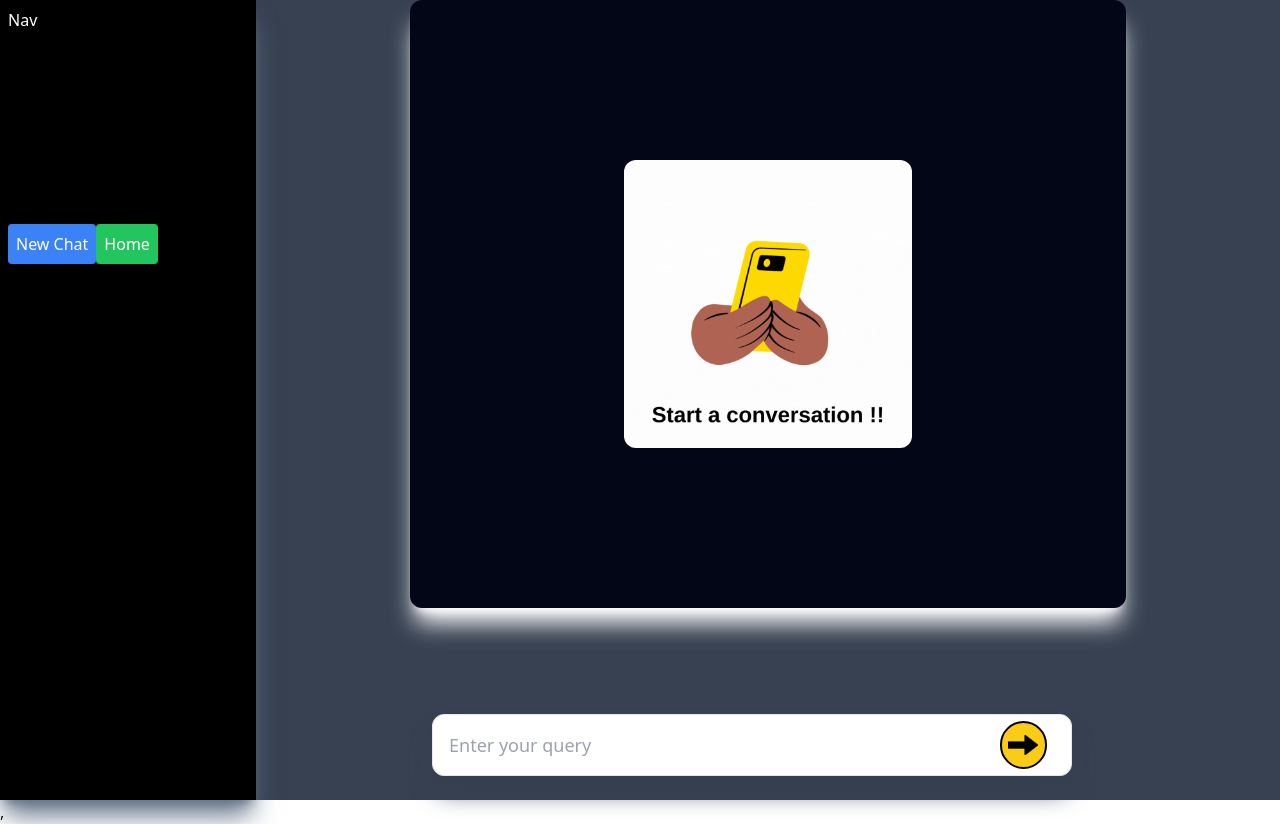
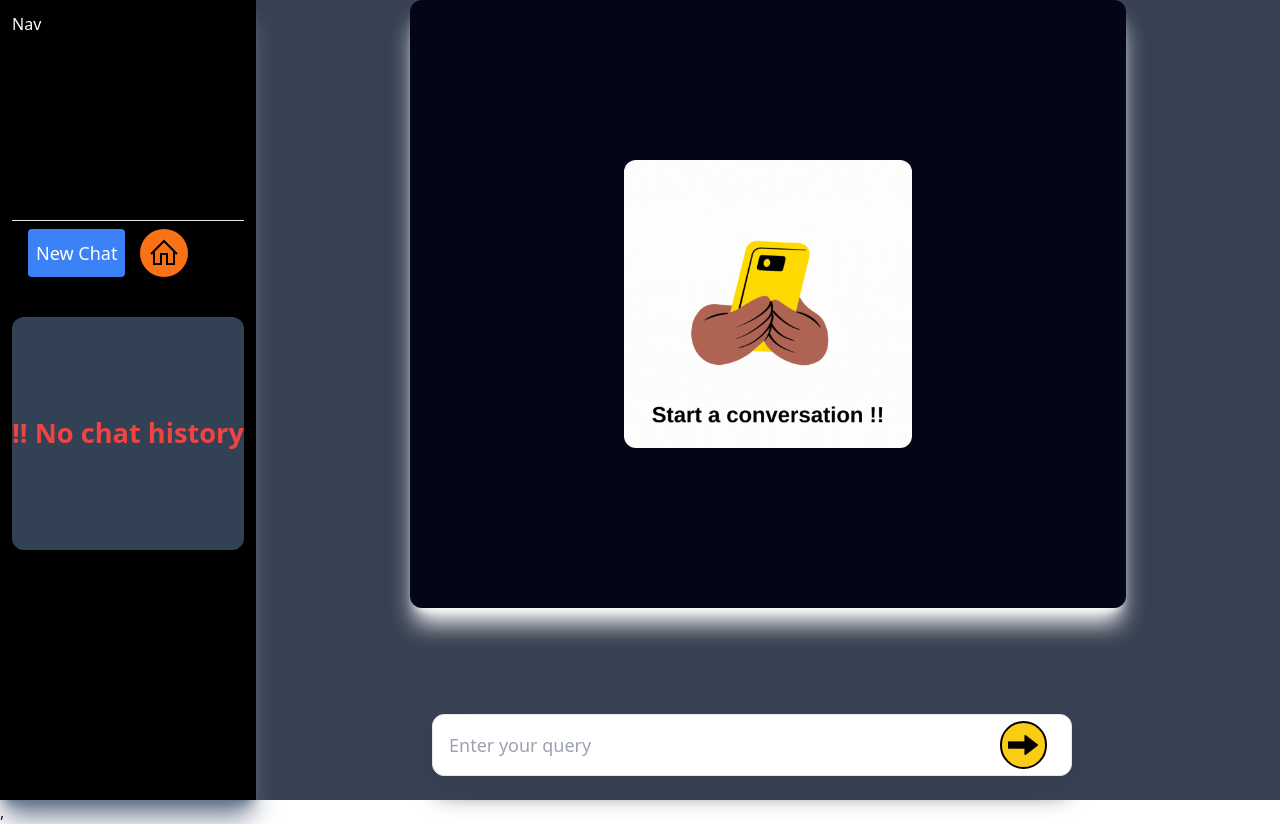
Before and after one commit to dipanshu999/ConvoAI, a React (Vite) app: page /chat in a window 1280 px wide. Built offline with nearby package versions, Linux system fonts and the light colour scheme.

Commit message:
Styling enhanced

```diff
--- a/src/components/Response.jsx
+++ b/src/components/Response.jsx
@@ -1,4 +1,4 @@
-import React, { useState, useContext } from 'react'
+import React, { useState, useContext } from 'react';
 import ReactMarkdown from 'react-markdown';
 import { ChatContext } from '../utils/Context';
 
@@ -24,22 +24,29 @@ export default function Response() {
 
   return (
     <>
-     { currentChat && currentChat.length>0 ?
-
-    (<div className='mt-8 min-h-screen w-full mx-auto text-lg mb-20 py-1 px-4'>
-
+      {/* When there's no chat or loading, render the gif */}
+      {(!currentChat || currentChat.length === 0) && !loading ? (
+        <div className='flex justify-center'>
+          <img src="../chat.gif" alt="Chat placeholder" className='w-[18rem] mt-40 mb-40 rounded-xl' />
+        </div>
+      ) : (
+        <div className='mt-8 min-h-screen w-full mx-auto text-lg mb-20 py-1 px-4'>
           {currentChat.map((item, index) => (
-
             <div key={index} className="mb-4">
+              {/* Render the question first */}
               <div className='flex justify-end mt-8'>
                 <div className='max-w-[60%] min-w-[10%] p-3 rounded-md bg-gradient-to-r from-[#12D8FA] to-[#A6FFCB]'>
-              <h1 className='text-white'>{item.question}</h1>
+                  <h1 className=' font-medium'>{item.question}</h1>
                 </div>
               </div>
 
-          {item.answer ? (
+              {/* Render the answer if available, or show loading message */}
+              {loading ? (
+                <p className='text-white text-xl rounded-xl mt-8 p-3 mb-4 w-[20%] bg-gradient-to-tr from-[#FC488B] to-yellow-400'>Loading...</p>
+              ) : (
+                item.answer && (
                   <div className="relative">
-              <ReactMarkdown className='text-black text-xl rounded-xl mt-8 p-3 mb-4 w-[85%] bg-gradient-to-tr from-[#FC488B] to-yellow-400'>
+                    <ReactMarkdown className=' text-xl font-medium rounded-xl mt-8 p-3 mb-4 w-[85%] bg-gradient-to-tr from-[#FC488B] to-yellow-400'>
                       {truncateText(item.answer, index)}
                     </ReactMarkdown>
 
@@ -52,19 +59,12 @@ export default function Response() {
                       </button>
                     )}
                   </div>
-          ) : (
-            <p className='text-white text-xl rounded-xl mt-8 p-3 mb-4 w-[20%] bg-gradient-to-tr from-[#FC488B] to-yellow-400'>Loading...</p>
+                )
               )}
             </div>
           ))}
-      {loading && (
-        <p className='text-white text-xl rounded-xl mt-8 p-3 mb-4 w-[20%] bg-gradient-to-tr from-[#FC488B] to-yellow-400'>Loading...</p>
+        </div>
       )}
-    </div> )
-
-      :
-    <div className=' flex justify-center '>
-      <img src="../chat.gif" alt="" className='w-[18rem] mt-40 mb-40 rounded-xl' />
-    </div>
-  } </> )
+    </>
+  );
 }
--- a/src/components/Sidebar.jsx
+++ b/src/components/Sidebar.jsx
@@ -17,17 +17,22 @@ export default function Sidebar() {
   }
 
   return (
-    <div className='bg-black fixed h-full w-[20vw] p-2  hidden tab:inline shadow-xl shadow-slate-500'>
+    <div className='bg-black fixed h-full w-[20vw] p-3  hidden tab:inline shadow-xl shadow-slate-500'>
       <div className='Logo w-full h-52 '>
         <p className='text-white'>Nav</p>
       </div>
 
+        <hr />
       <div className="chat-history w-full mt-2 h-full overflow-y-auto">
-        <button onClick={handleNewChat} className='text-white bg-blue-500 p-2 rounded mb-4'>New Chat</button>
-        <button onClick={()=>navigate('/')} className='text-white bg-green-500 p-2 rounded mb-4'>Home</button>
 
-        {chatHistory.map((chat) => (
-          <div key={chat.id} className='w-full mb-2'>
+        <div className="btn flex justify-between pr-14 px-4">
+          <button onClick={handleNewChat} className='text-white bg-blue-500 p-2 rounded mb-4 text-lg'>New Chat</button>
+          <button onClick={()=>navigate('/')} className=' bg-orange-500 w-12  p-2 rounded-full mb-4'><img src="../home.svg" alt="" /></button>
+        </div>
+
+
+        { chatHistory.length>0 ? (chatHistory.map((chat) => (
+          <div key={chat.id} className='w-full mb-2 bg-slate-700 p-2  rounded-md hover:shadow-md h-12 overflow-hidden hover:scale-95 duration-200 hover:shadow-slate-400'>
             <button
               className='text-white text-xl hover:bg-gray-700  block w-full text-left'
               onClick={() => handleChatClick(chat.id)}
@@ -35,7 +40,7 @@ export default function Sidebar() {
               { chat?.title && chat.title.split(' ').slice(0, 5).join(' ').replace(/^./, str => str.toUpperCase()) + (chat.title.split(' ').length >= 5 ? ' ...' : '') }
             </button>
           </div>
-        ))}
+        ))) : <div className='bg-slate-700 py-24 mt-6 rounded-xl'> <p className='text-red-500 font-bold text-[1.7em] text-center'>!! No chat history</p> </div>}
       </div>
     </div>
   )
```
Also changed, not shown: public/home.svg (added). Lines whose indentation alone changed are shown as unchanged.
